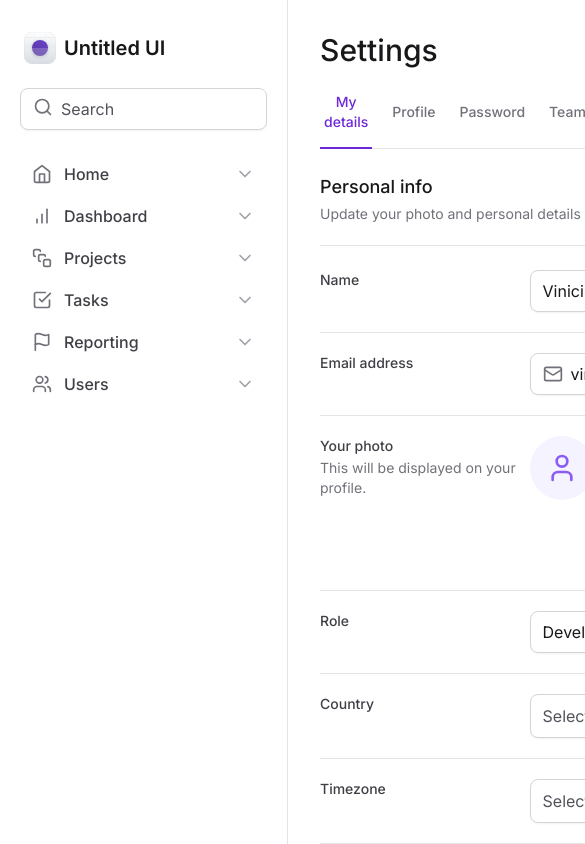
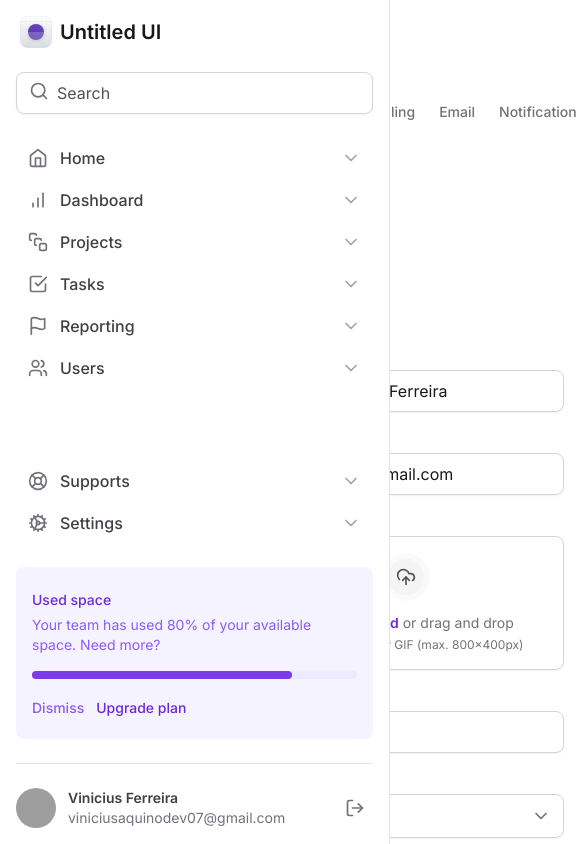
Before and after one commit to viniciusferreira7/tailwind-next, a Next.js app: page / in a window 390 px wide. Shown: the top 844 px of the page, 585 px wide, since content can reach past the window. Built offline with nearby package versions, Linux system fonts and the light colour scheme; grey boxes are pictures that could not be loaded.

Commit message:
feat: Sidebar responsiveness

```diff
--- a/src/components/Sidebar/index.tsx
+++ b/src/components/Sidebar/index.tsx
@@ -17,7 +17,7 @@
 
 export function Sidebar() {
   return (
-    <aside className="flex flex-col gap-6 border-r border-zinc-200 px-5 py-8">
+    <aside className="fixed bottom-0 left-0 right-0 top-0 z-20 flex flex-col gap-6 border-r border-zinc-200 bg-white p-4 lg:relative lg:right-auto lg:w-80 lg:border-r lg:px-5 lg:py-8">
       <Logo />
       <Input.Root>
         <Input.Prefix>
```
